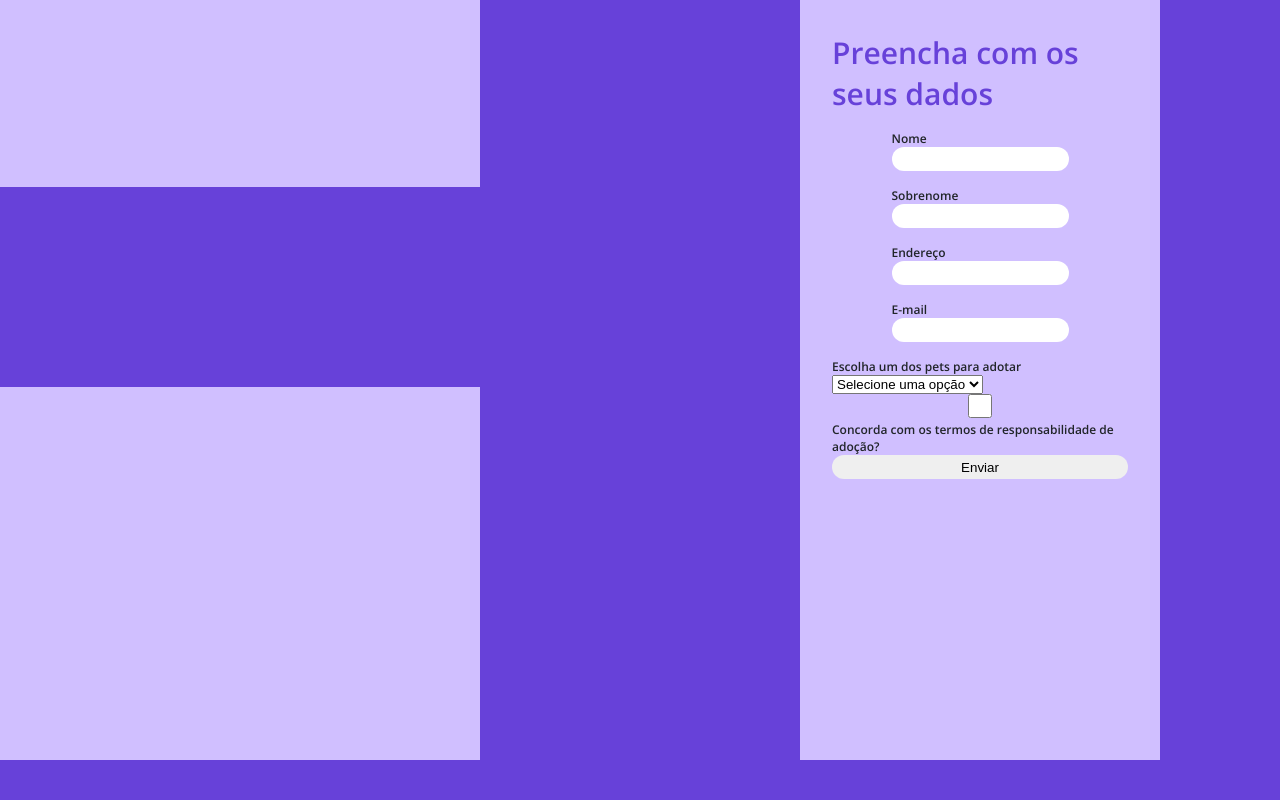
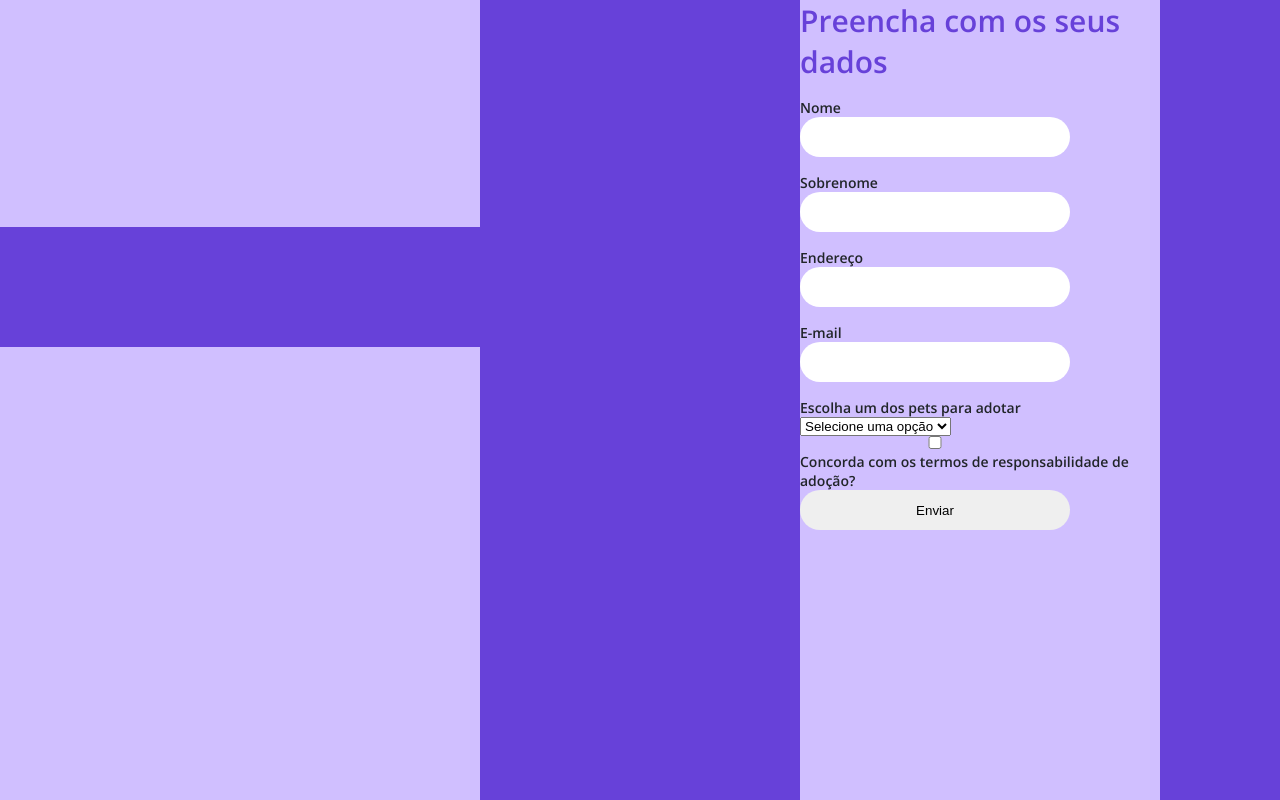
Before and after one commit to LaYotsuna/adote_gatinhos, a plain HTML site: page index.html in a window 1280 px wide. Drawn offline with nearby package versions, Linux system fonts and the light colour scheme.

Commit message:
Alterações gerais do layout do formulário

```diff
--- a/index.html
+++ b/index.html
@@ -51,8 +51,8 @@
             </select>
           <!-- Termo de adesão -->
           <div class="input-container">
-            <input type="checkbox" name="termos" id="termos" />
-            <label for="termos">Concorda com os termos de responsabilidade de adoção?</label>
+            <input type="checkbox" name="termos" id="termos" value="" />
+            <label for="termos" id="termos-label">Concorda com os termos de responsabilidade de adoção?</label>
           </div>
           <div class="input-container">
             <input type="submit" value="Enviar">
--- a/style.css
+++ b/style.css
@@ -24,7 +24,7 @@ SHADOWS
 offset-x | offset-y | blur-radius | spread-radius | color
 
 BORDER-RADIUS
-Default:
+Default: 5rem
 Medium:
 Big:
 
@@ -69,55 +69,56 @@ body {
 
 main {
   width: 100vw;
-  height: 95vh;
+  height: 100vh;
   display: grid;
   grid-template-columns: 1fr 1fr;
   grid-template-rows: 1fr 2fr;
-  row-gap: 25vh;
+  row-gap: 15vh;
   column-gap: 25vw;
 }
 
 .intro {
   background-color: #d0bfff;
 }
+
 .imagens-pets {
   background-color: #d0bfff;
 }
 
+.formulario span {
+  font-size: 3rem;
+  font-weight: 600;
+  color: #6741d9;
+}
+
 .formulario {
   width: 75%;
-  padding: 3.2rem;
   background-color: var(--light-purple);
   grid-column: 2;
   grid-row: 1 / span 2;
 }
 
 .formulario form {
-  width: 100%;
   display: flex;
   flex-direction: column;
   gap: 1.6rem;
-  justify-content: center;
-  align-items: center;
 }
 
 .formulario .input-container input {
-  border-radius: 1.2rem;
+  border-radius: 5rem;
   outline: none;
   border: none;
-  height: 3vh;
-  width: 100%;
+  height: 5vh;
+  width: 75%;
 }
 
-.formulario span {
-  font-size: 3rem;
-  font-weight: 700;
-  color: #6741d9;
+#termos {
+  height: auto;
 }
 
 .formulario label {
   color: var(--dark-gray);
-  font-size: 1.2rem;
-  font-weight: 900;
+  font-size: 1.4rem;
+  font-weight: 600;
   display: block;
 }
```
